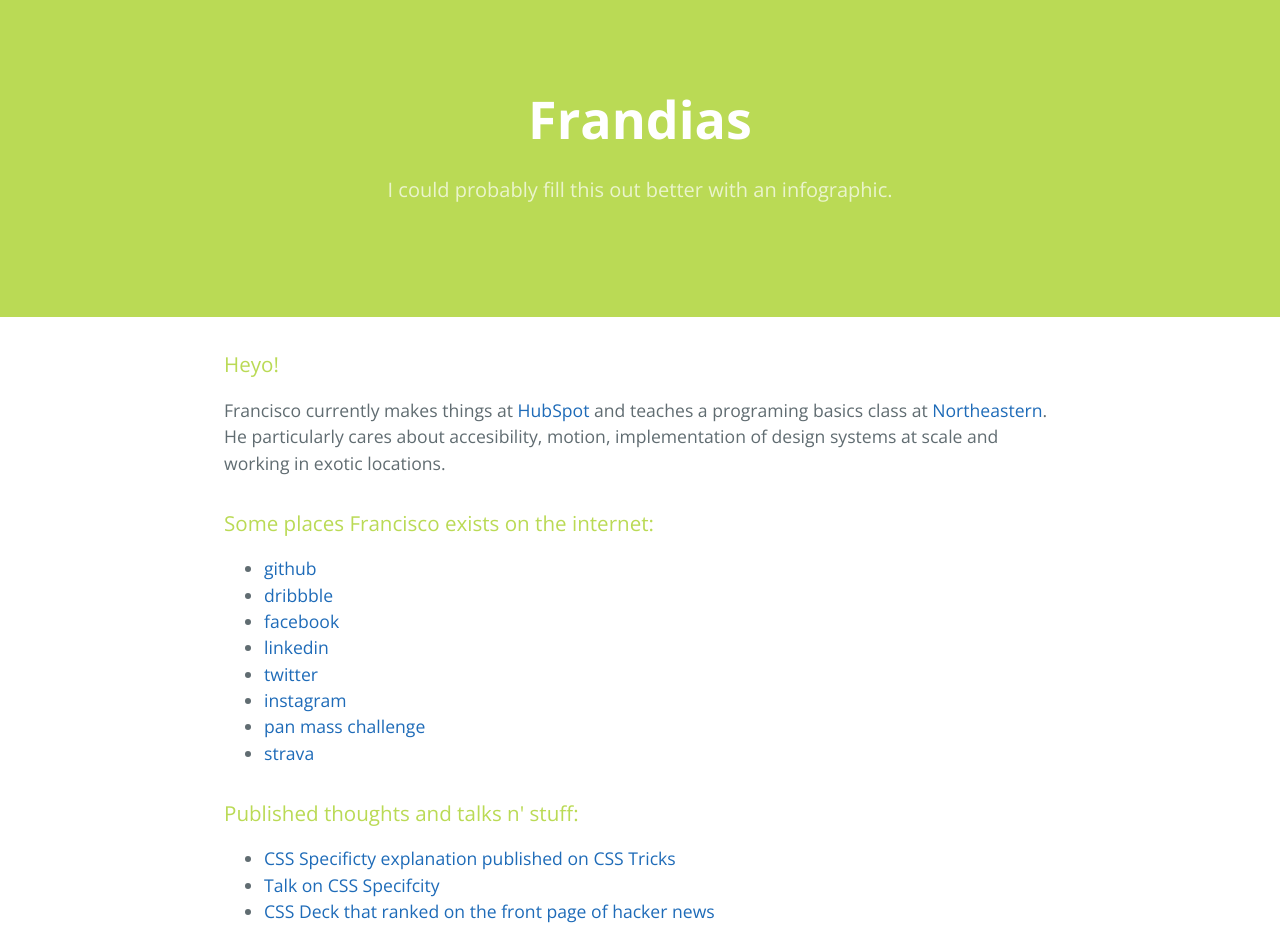
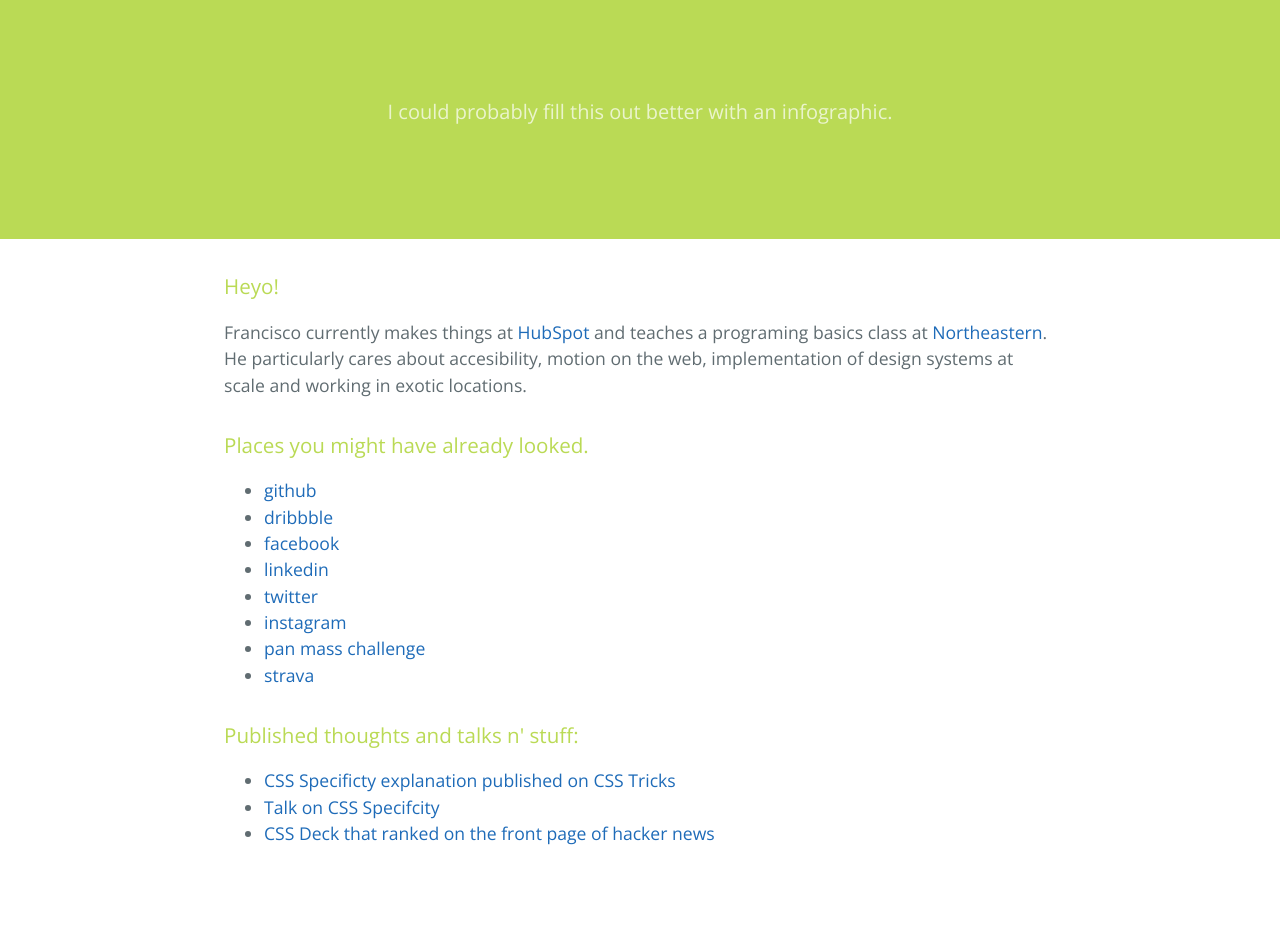
Before and after one commit to FranDias/frandias, a plain HTML site: page index.html in a window 1280 px wide. After the commit the page ends 896 px from the top, so only its background shows below. Drawn offline with nearby package versions, Linux system fonts and the light colour scheme.

Commit message:
Update index.html

```diff
--- a/index.html
+++ b/index.html
@@ -11,16 +11,14 @@
   </head>
   <body>
     <section class="page-header">
-      <h1 class="project-name">Frandias</h1>
       <h2 class="project-tagline">I could probably fill this out better with an infographic.</h2>
     </section>
 
     <section class="main-content">
+      <h3>Heyo!</h3>
+      <p>Francisco currently makes things at <a href="http://hubspot.com">HubSpot</a> and teaches a programing basics class at <a href="http://northeastern.edu">Northeastern</a>. He particularly cares about accesibility, motion on the web, implementation of design systems at scale and working in exotic locations.</p>
 
-      <h3>Heyo!</h3>
-      <p>Francisco currently makes things at <a href="http://hubspot.com">HubSpot</a> and teaches a programing basics class at <a href="http://northeastern.edu">Northeastern</a>. He particularly cares about accesibility, motion, implementation of design systems at scale and working in exotic locations.</p>
-
-      <h3>Some places Francisco exists on the internet:</h3>
+      <h3>Places you might have already looked.</h3>
       <ul>
         <li><a href="http://github.com/frandias">github</a></li>
         <li><a href="http://dribbble.com/ux">dribbble</a></li>
@@ -39,7 +37,5 @@
         <li><a href="http://cssdeck.com/labs/animated-atari-logo">CSS Deck that ranked on the front page of <a href="https://news.ycombinator.com/item?id=4349565">hacker news</a></li>
       </ul>
     </section>
-
-
   </body>
 </html>
```
